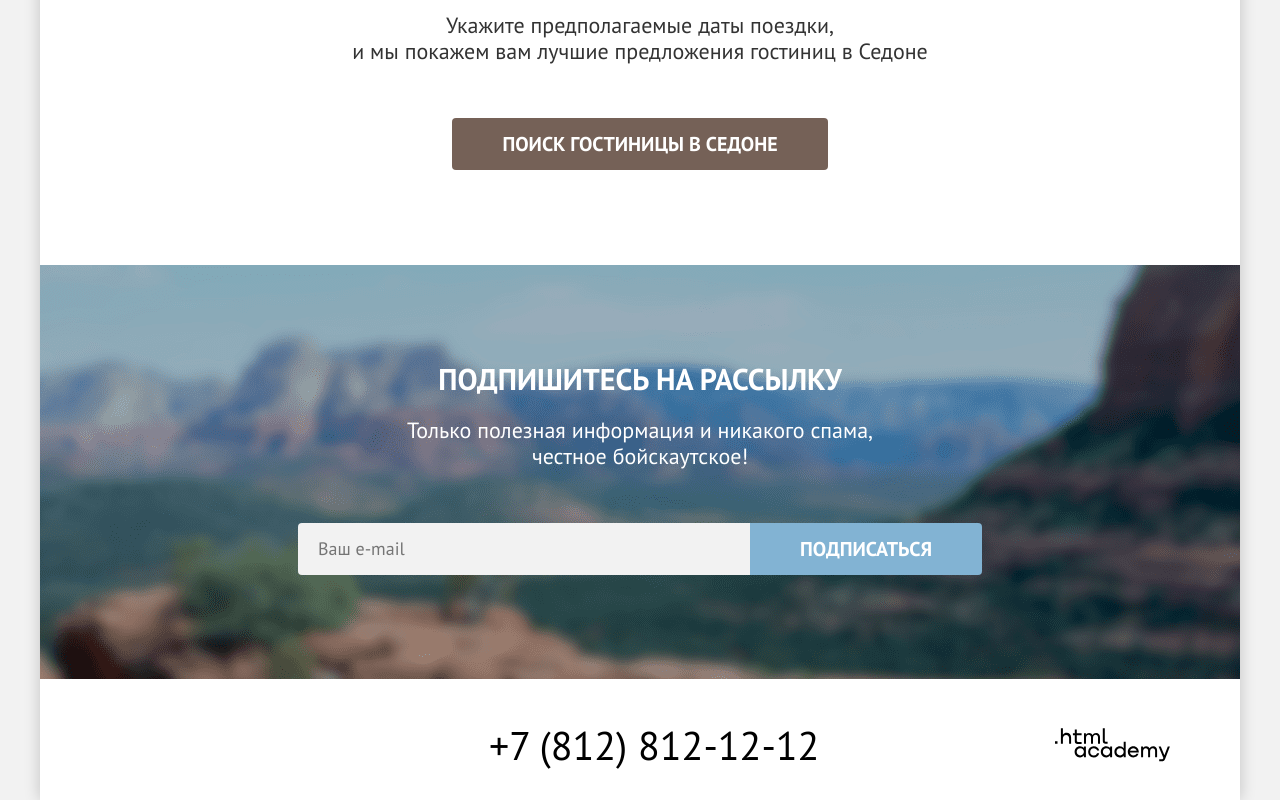
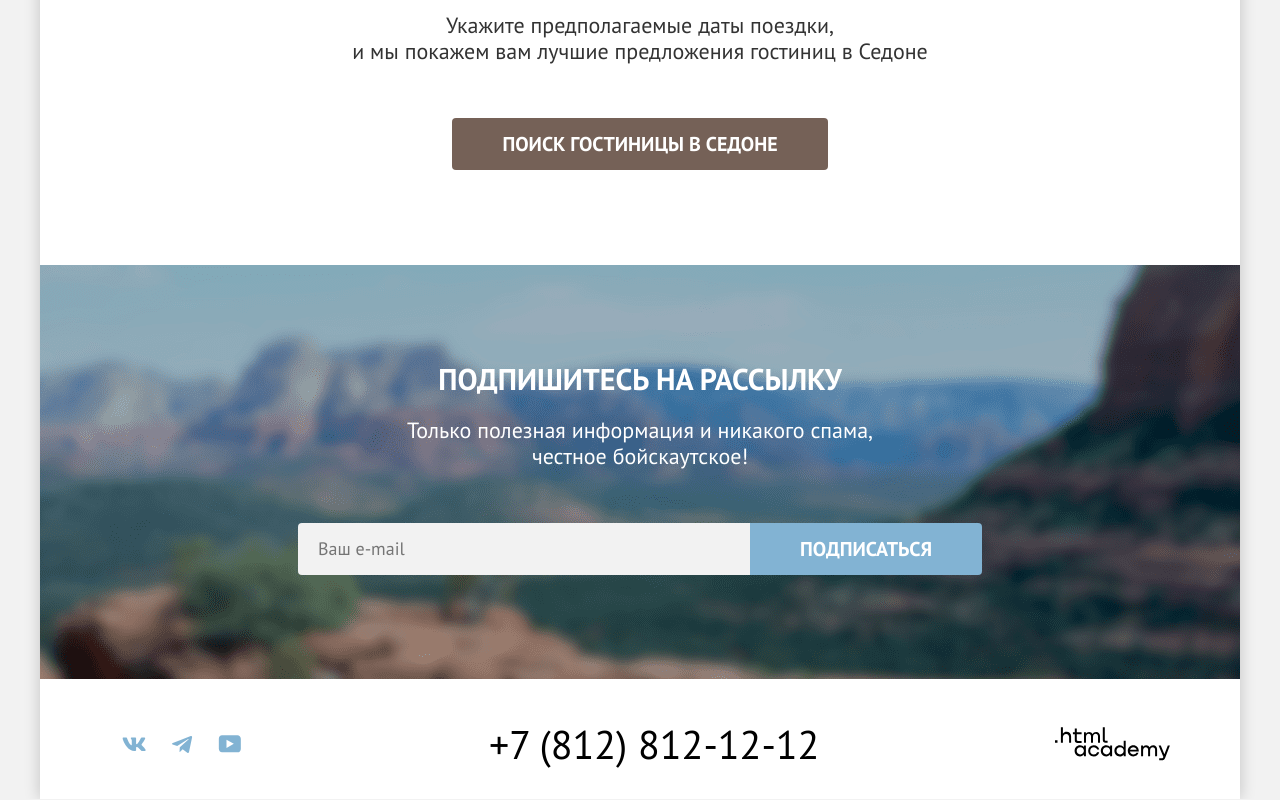
Before and after one commit to Anni-spb/2275573-sedona-2, a plain HTML site: page index.html in a window 1280 px wide. Shown: the part 2818-3618 px from the top of the page. Drawn offline with Linux system fonts and the light colour scheme.

Commit message:
Правит иконки соц сетей

```diff
--- a/styles/styles.css
+++ b/styles/styles.css
@@ -416,18 +416,18 @@ body {
   justify-content: center;
   align-items: center;
   width: 48px;
-  height: 41px;
+  height: 40px;
   position: relative;
 }
 
 .social-icon::before {
   content: "";
-  width: 22px;
-  height: 16px;
+  width: 24px;
+  height: 18px;
   background-color: #82b3d3;
   mask-position: center;
   mask-repeat: no-repeat;
-  mask-size: 22px 16px;
+  mask-size: 24px 18px;
 }
 
 .icon-vk::before {
```
Also changed, not shown: images/favicon.png (added), images/social-icons/telegram.svg (added), images/social-icons/vk.svg (added), images/social-icons/youtube.svg (added).
